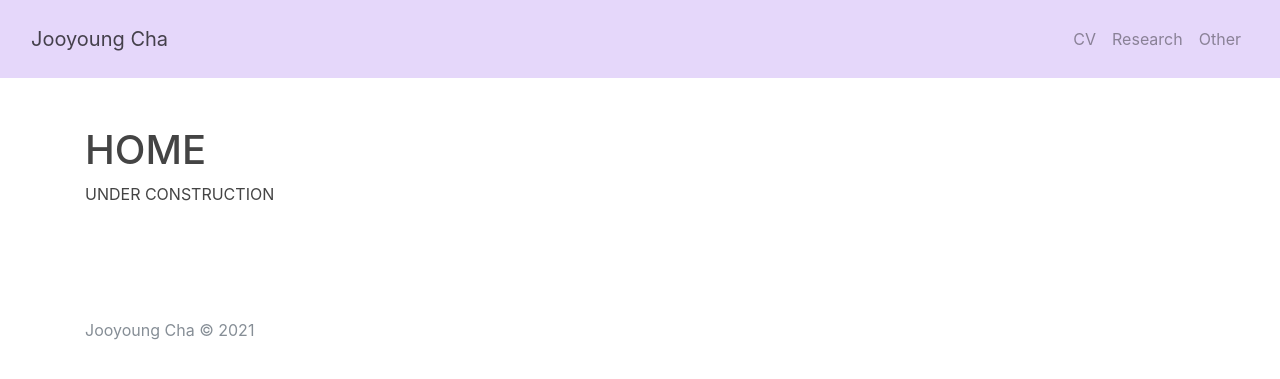
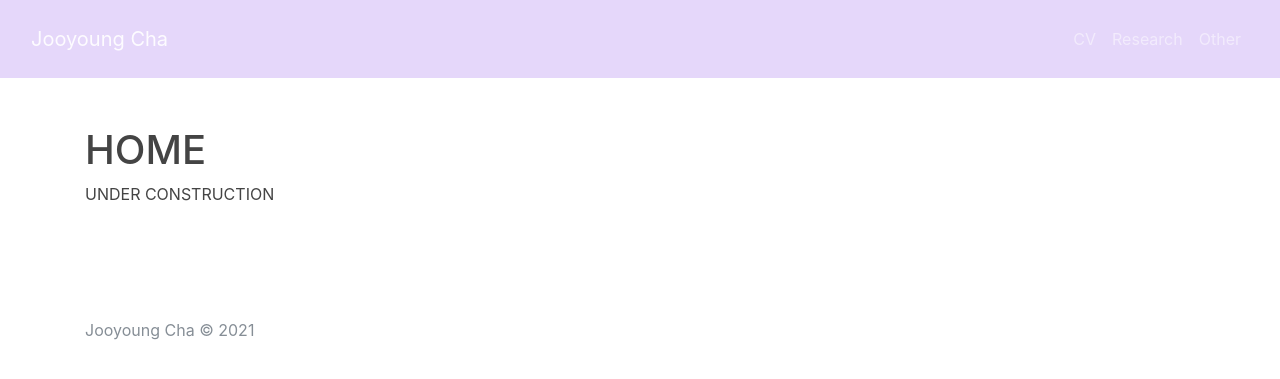
Before and after one commit to chajoo0/chajoo0, a Jekyll site: the page built from index.md, in a window 1280 px wide. Shown: the top 379 px of the page. Built offline with Jekyll 4.4.1, drawn with Linux system fonts in a browser that asks for light colours.

Commit message:
Update header.html

```diff
--- a/_includes/header.html
+++ b/_includes/header.html
@@ -1,4 +1,4 @@
-<nav class="navbar navbar-expand-lg navbar-light bg-secondary">
+<nav class="navbar navbar-expand-lg navbar-dark bg-secondary">
   <div class="container-fluid">
     <a class="navbar-brand" rel="author" href="{{ "/" | relative_url }}">{{ site.title | escape }}</a>
 
```
